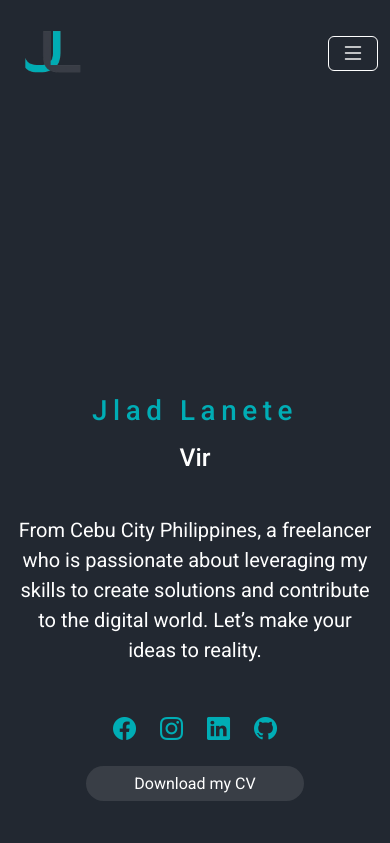
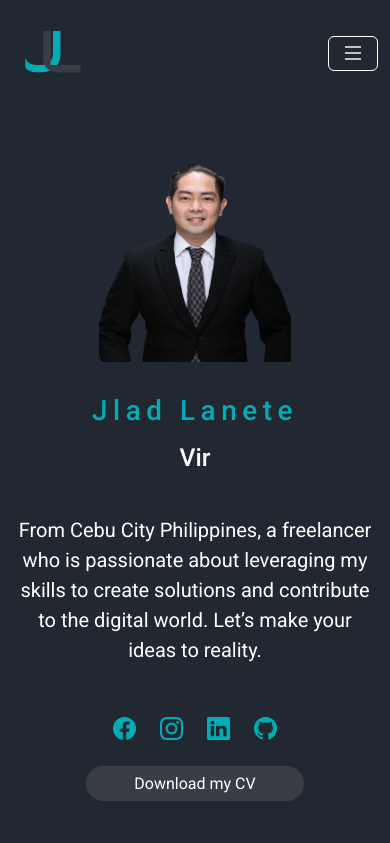
Before and after one commit to jelatz/Jlad_Lanete, a PHP site: page / in a window 390 px wide. Shown: the top 843 px of the page. Run offline with PHP 8.4, Linux system fonts and the light colour scheme.

Commit message:
adjusted the background on home

```diff
--- a/_assets/css/media.css
+++ b/_assets/css/media.css
@@ -12,6 +12,8 @@
 
 @media only screen and (max-width: 557px){
     #home{
-        figure{display: none;}
+        & .row{flex-direction: column-reverse !important;}
+        & figure{text-align: center !important;    padding: 8rem 0 0;}
+        & img{position: unset !important; margin: 0 auto; height: 100%;width: 100%; max-width: 12rem; transform: unset !important; opacity: unset !important;}
     }
 }
--- a/index.html
+++ b/index.html
@@ -71,10 +71,10 @@
         <a href="../_assets/docs/Jlad-Lanete-CV.pdf" class="cv rounded-5 px-5 py-2 text-white" target="_blank">Download
           my CV</a>
       </div>
+      <figure class="z-0 "><img src="../_assets/images/profile.png" alt="profile"
+          class="img-fluid position-absolute bottom-0 start-50 translate-middle-x img-fluid opacity-25"></figure>
     </div>
   </div>
-  <figure class="z-0 "><img src="../_assets/images/profile.png" alt="profile"
-      class="img-fluid position-absolute bottom-0 start-50 translate-middle-x img-fluid opacity-25"></figure>
 </section>
 
 
```
